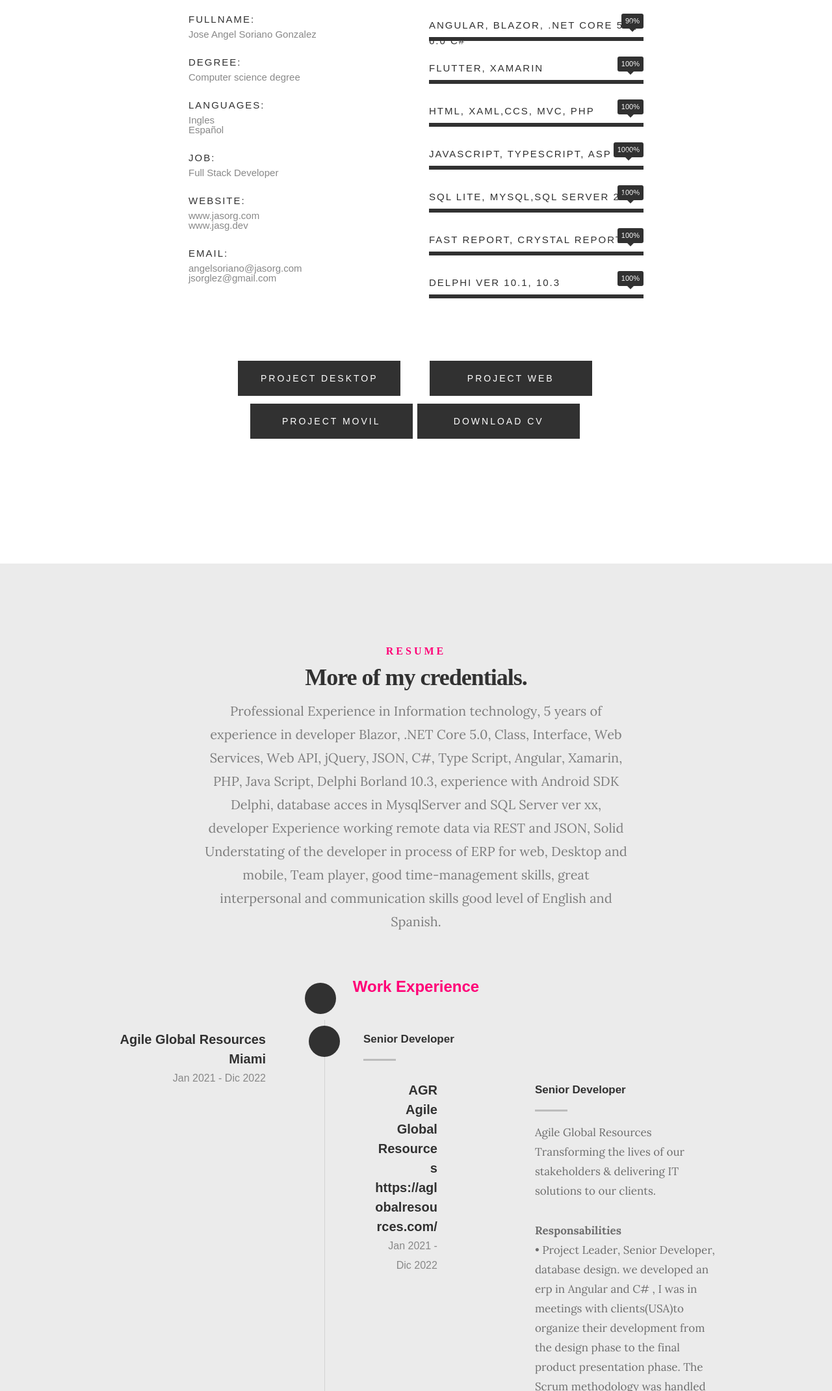
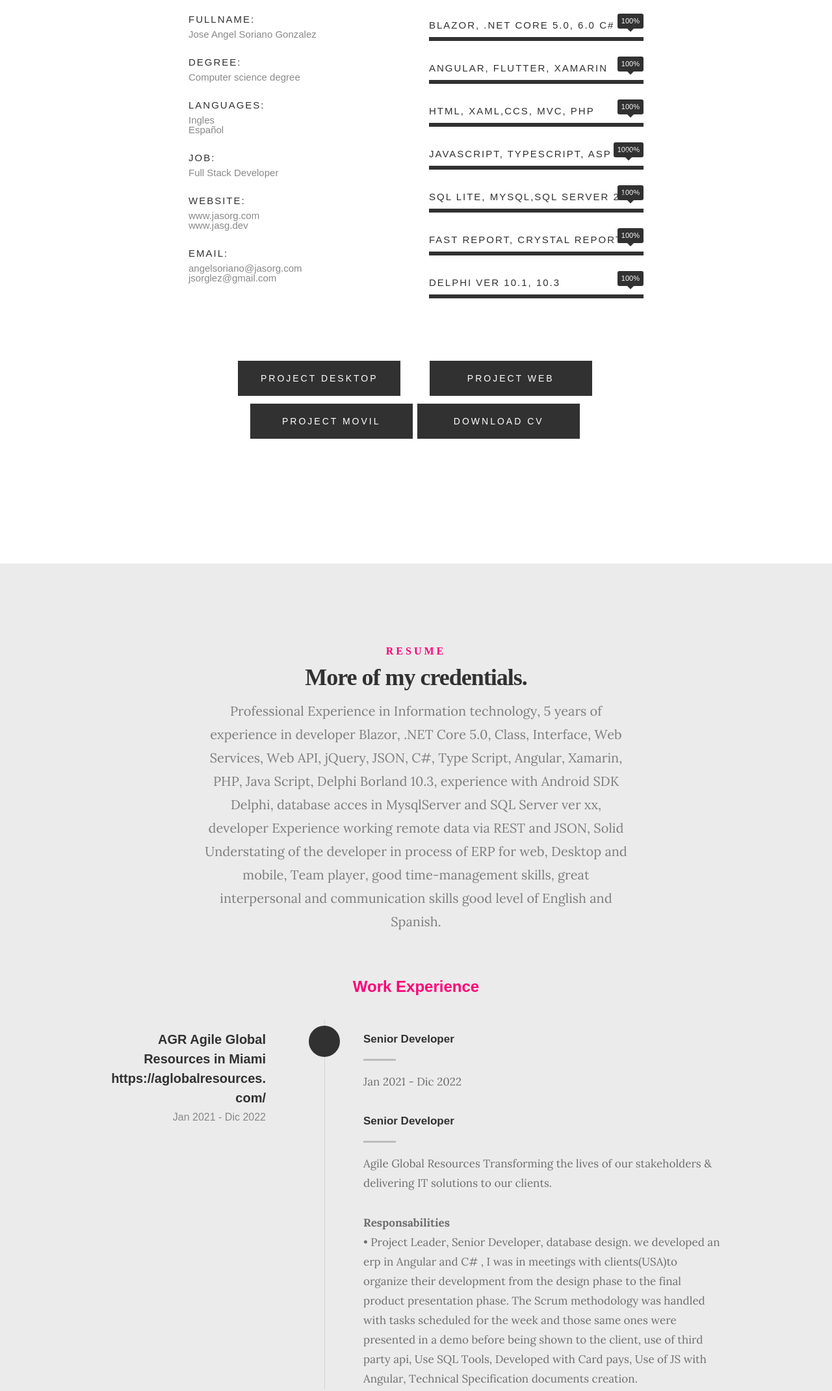
Before and after one commit to jasorglez/companybe, a plain HTML site: page index.html in a window 1280 px wide. Shown: the part 1244-3384 px from the top of the page at 65% size. Drawn offline with Linux system fonts and the light colour scheme; a web font is replaced by a local one.

Commit message:
Update index.html

```diff
--- a/index.html
+++ b/index.html
@@ -95,11 +95,11 @@
 
 <ul class="skill-bars">
 	<li>
-	<div class="progress percent100"><span>90%</span></div>
-	<strong>Angular, Blazor, .Net Core 5.0, 6.0 C#</strong></li>
+	<div class="progress percent100"><span>100%</span></div>
+	<strong>Blazor, .Net Core 5.0, 6.0 C#</strong></li>
 	<li>
 	<div class="progress percent100"><span>100%</span></div>
-	<strong>Flutter, Xamarin </strong></li>
+	<strong>Angular, Flutter, Xamarin </strong></li>
 	<li>
 	<div class="progress percent100"><span>100%</span></div>
 	<strong>Html, xaml,CCS, MVC, PHP </strong></li>
@@ -152,19 +152,13 @@
 
 
 <div class="timeline-header">
-<h3>Agile Global Resources Miami</h3>
+<h3>AGR Agile Global Resources in Miami https://aglobalresources.com/</h3>
 
 <p>Jan 2021 - Dic 2022</p>
 </div>
 
 <div class="timeline-content">
 <h4>Senior Developer</h4>
-
-<p></p>
-
-<ul>
-	<div class="timeline-header">
-<h3>AGR Agile Global Resources  https://aglobalresources.com/</h3>
 
 <p>Jan 2021 - Dic 2022</p>
 </div>
```
